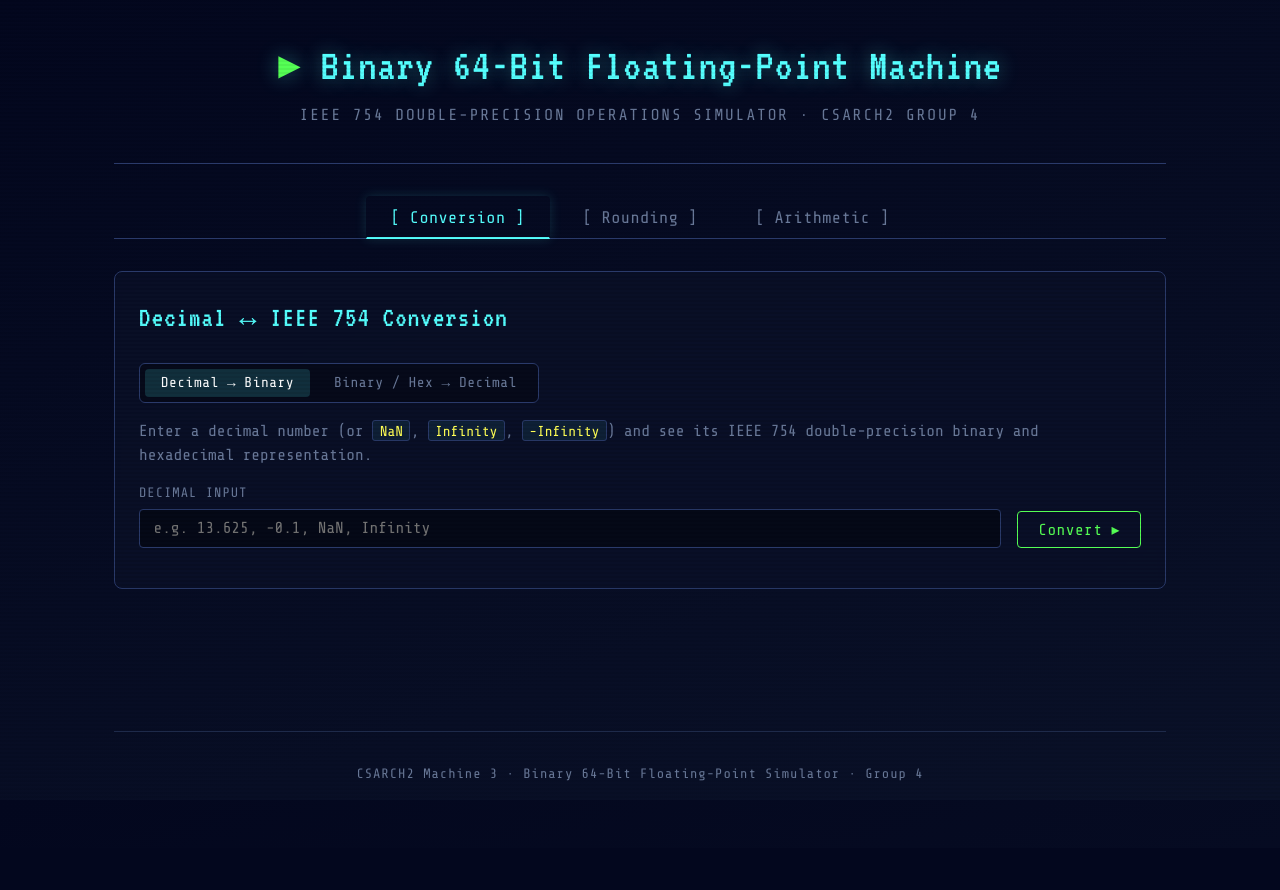
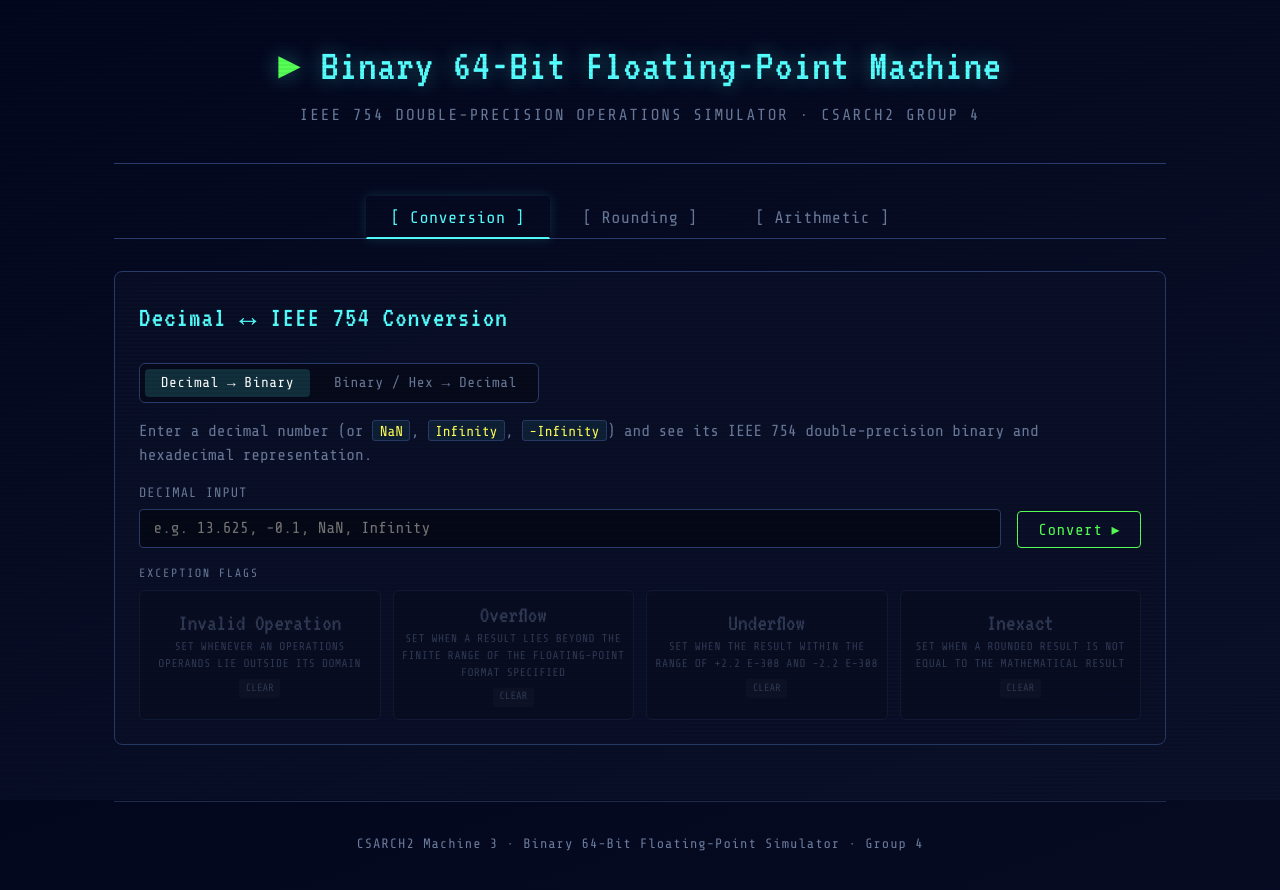
Before and after one commit to jeroentenorio930/binary-64bit-floating-point-machine, a React (Vite) app: page / in a window 1280 px wide. Shown: the top 890 px of the page. Before the commit the page ends 848 px from the top, so only its background shows below. Built offline with nearby package versions, Linux system fonts and the light colour scheme.

Commit message:
feat: flag components and conversion revamp

```diff
--- a/src/components/Conversion.tsx
+++ b/src/components/Conversion.tsx
@@ -6,6 +6,9 @@ import {
   type IEEE754DecodingResult,
 } from '../utils/conversion_logic'
 import { StepsLog } from './StepsLog'
+import { ExceptionFlagsDisplay, type ExceptionFlags } from './ExceptionFlags'
+const SMALLEST_NORMAL_DOUBLE = Math.pow(2, -1022)
+const MAX_DOUBLE = Number.MAX_VALUE
 
 // ── Helpers ──────────────────────────────────────────────────────────────────
 
@@ -47,11 +50,55 @@ function EncodePanel() {
   const [result, setResult] = useState<IEEE754EncodingResult | null>(null)
   const [error, setError] = useState('')
 
+  const [flags, setFlags] = useState<ExceptionFlags>({
+    inv: false,
+    of: false,
+    uf: false,
+    inx: false,
+  })
+
   function handleConvert() {
-    if (!input.trim()) { setError('Please enter a value.'); return }
+    if (!input.trim())
+    {
+      setError('Please enter a value.');
+      setFlags({ inv: false, of: false, uf: false, inx: false })
+      return
+    }
+
     const res = convertDecimalToIEEE754Double(input)
-    if (res.error) { setError(res.error); setResult(null) }
-    else           { setResult(res); setError('') }
+
+    if (res.error)
+    {
+      setError(res.error)
+      setResult(null)
+      setFlags({ inv: true, of: false, uf: false, inx: false })
+    }
+    else
+    {
+      setResult(res)
+      setError('')
+      setResult(res)
+      setError('')
+
+      const lowerInput = input.toLowerCase().trim()
+      const num = Number(input)
+      const absNum = Math.abs(num)
+
+      const isNaNVal = Number.isNaN(num) || lowerInput.includes('nan')
+
+      const isOverflowVal = !isNaNVal && (absNum > MAX_DOUBLE || !Number.isFinite(num) || lowerInput.includes('infinity'))
+
+      const isUnderflowVal = !isNaNVal && absNum > 0 && absNum < SMALLEST_NORMAL_DOUBLE
+
+      const isInexactVal = !isNaNVal && !isOverflowVal && !Number.isInteger(num)
+
+      setFlags({
+        inv: isNaNVal,
+        of: isOverflowVal,
+        uf: isUnderflowVal,
+        inx: isInexactVal,
+      })
+    }
   }
 
   function handleKeyDown(e: React.KeyboardEvent) {
@@ -81,6 +128,8 @@ function EncodePanel() {
           Convert ▸
         </button>
       </div>
+
+      <ExceptionFlagsDisplay flags={flags} />
 
       {error && <p style={{ color: 'var(--red)', fontSize: '0.9rem' }}>⚠ {error}</p>}
 
@@ -113,11 +162,48 @@ function DecodePanel() {
   const [result, setResult] = useState<IEEE754DecodingResult | null>(null)
   const [error, setError] = useState('')
 
+  const [flags, setFlags] = useState<ExceptionFlags>({
+    inv: false,
+    of: false,
+    uf: false,
+    inx: false,
+  })
+
   function handleConvert() {
-    if (!input.trim()) { setError('Please enter a value.'); return }
+    if (!input.trim())
+    {
+      setError('Please enter a value.');
+      setFlags({ inv: false, of: false, uf: false, inx: false })
+      return
+    }
+
     const res = convertIEEE754ToDecimal(input)
-    if (res.error) { setError(res.error); setResult(null) }
-    else           { setResult(res); setError('') }
+
+    if (res.error)
+    {
+      setError(res.error)
+      setResult(null)
+      setFlags({ inv: true, of: false, uf: false, inx: false })
+    }
+    else
+    {
+      const decVal = res.decimal.toLowerCase()
+      const num = Number(res.decimal)
+      const absNum = Math.abs(num)
+
+      const isNaNVal = decVal.includes('nan') || Number.isNaN(num)
+
+      const isOverflowVal = !isNaNVal && (absNum > MAX_DOUBLE || !Number.isFinite(num) || decVal.includes('infinity'))
+
+      const isUnderflowVal = !isNaNVal && absNum > 0 && absNum < SMALLEST_NORMAL_DOUBLE
+
+      setFlags({
+        inv: isNaNVal,
+        of: isOverflowVal,
+        uf: isUnderflowVal,
+        inx: false,
+      })
+    }
   }
 
   function handleKeyDown(e: React.KeyboardEvent) {
@@ -147,6 +233,8 @@ function DecodePanel() {
           Decode ▸
         </button>
       </div>
+
+      <ExceptionFlagsDisplay flags={flags} />
 
       {error && <p style={{ color: 'var(--red)', fontSize: '0.9rem' }}>⚠ {error}</p>}
 
--- /dev/null
+++ b/src/components/ExceptionFlags.tsx
@@ -0,0 +1,37 @@
+export interface ExceptionFlags {
+  inv: boolean
+  of: boolean
+  uf: boolean
+  inx: boolean
+}
+
+export function ExceptionFlagsDisplay({ flags }: { flags: ExceptionFlags }) {
+  const flagItems = [
+    { key: 'inv', label: 'Invalid Operation', title: 'set whenever an operations operands lie outside its domain', active: flags.inv },
+    { key: 'of', label: 'Overflow', title: 'set when a result lies beyond the finite range of the floating-point format specified',   active: flags.of },
+    { key: 'uf', label: 'Underflow', title: 'set when the result within the range of +2.2 e-308 and -2.2 e-308',  active: flags.uf },
+    { key: 'inx', label: 'Inexact', title: 'set when a rounded result is not equal to the mathematical result',    active: flags.inx },
+  ]
+
+  return (
+    <div className="flags-container">
+        <div className="flags-header">
+            Exception Flags
+        </div>
+
+        <div className="flags-grid">
+            {flagItems.map(item => (
+                <div
+                    key={item.key}
+                    className={`flag-rectangle ${item.active ? 'flag-active' : 'flag-inactive'}`}
+                    title={item.title}
+                >
+                <span className="flag-code">{item.label}</span>
+                <span className="flag-label">{item.title}</span>
+                <span className="flag-status">{item.active ? 'TRIGGERED' : 'CLEAR'}</span>
+            </div>
+            ))}
+        </div>
+    </div>
+  )
+}
--- a/src/index.css
+++ b/src/index.css
@@ -474,3 +474,97 @@ select option { background: #0A1128; }
   .bit-display { gap: 0.5rem; }
   .bit-group-value.fraction { font-size: 0.75rem; }
 }
+
+/* ===== EXCEPTION FLAGS (4 RECTANGLES IN A ROW) ===== */
+.flags-container {
+    margin-top: 1rem;
+}
+
+.flags-header {
+    font-size: 0.75rem;
+    color: var(--muted);
+    text-transform: uppercase;
+    letter-spacing: 1.5px;
+    margin-bottom: 0.5rem;
+}
+
+.flags-grid {
+    display: grid;
+    grid-template-columns: repeat(4, 1fr);
+    gap: 0.75rem;
+}
+
+.flag-rectangle {
+    display: flex;
+    flex-direction: column;
+    align-items: center;
+    justify-content: center;
+    padding: 0.75rem 0.5rem;
+    border-radius: 6px;
+    border: 1px solid var(--border-bright);
+    background: rgba(0, 0, 0, 0.3);
+    transition: all 0.2s ease;
+    text-align: center;
+}
+
+/* Inactive State */
+.flag-rectangle.flag-inactive {
+    opacity: 0.4;
+    border-color: var(--border);
+}
+
+.flag-rectangle.flag-inactive .flag-code {
+    color: var(--muted);
+}
+
+/* Active State */
+.flag-rectangle.flag-active {
+    opacity: 1;
+    border-color: var(--red);
+    background: rgba(255, 85, 85, 0.1);
+    box-shadow: 0 0 10px rgba(255, 85, 85, 0.2);
+}
+
+.flag-rectangle.flag-active .flag-code {
+    color: var(--red);
+}
+
+.flag-code {
+    font-family: var(--font-display);
+    font-size: 1.5rem;
+    line-height: 1;
+}
+
+.flag-label {
+    font-size: 0.7rem;
+    color: var(--muted);
+    text-transform: uppercase;
+    letter-spacing: 0.5px;
+    margin-top: 0.25rem;
+}
+
+.flag-status {
+    font-size: 0.65rem;
+    font-family: var(--font-mono);
+    margin-top: 0.4rem;
+    padding: 0.1rem 0.4rem;
+    border-radius: 3px;
+}
+
+.flag-inactive .flag-status {
+    background: rgba(255, 255, 255, 0.05);
+    color: var(--muted);
+}
+
+.flag-active .flag-status {
+    background: var(--red);
+    color: #000;
+    font-weight: bold;
+}
+
+/* Responsive grid collapse for mobile screens */
+@media (max-width: 600px) {
+    .flags-grid {
+        grid-template-columns: repeat(2, 1fr);
+    }
+}
```
